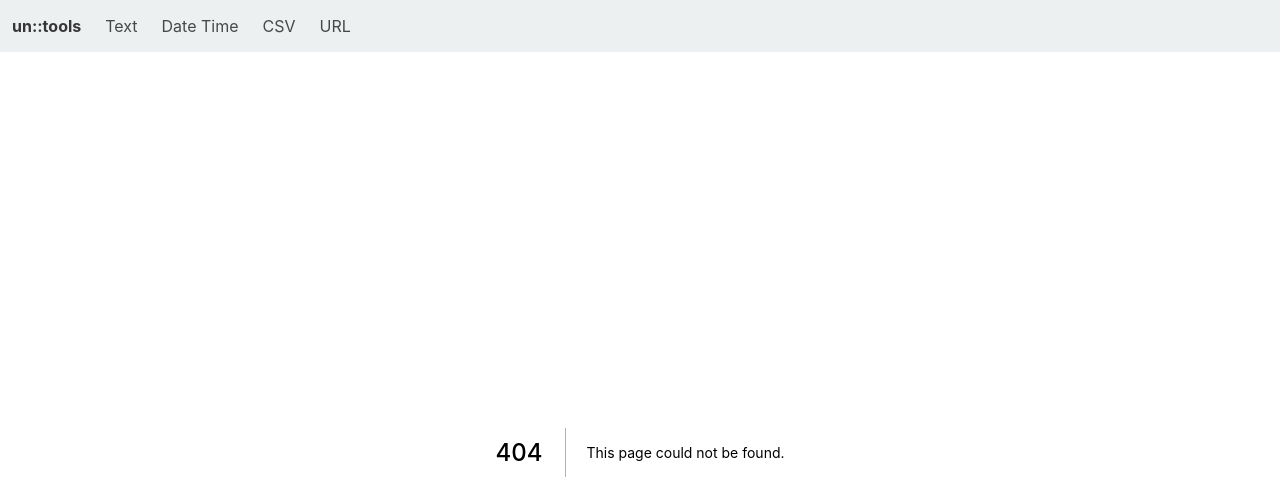
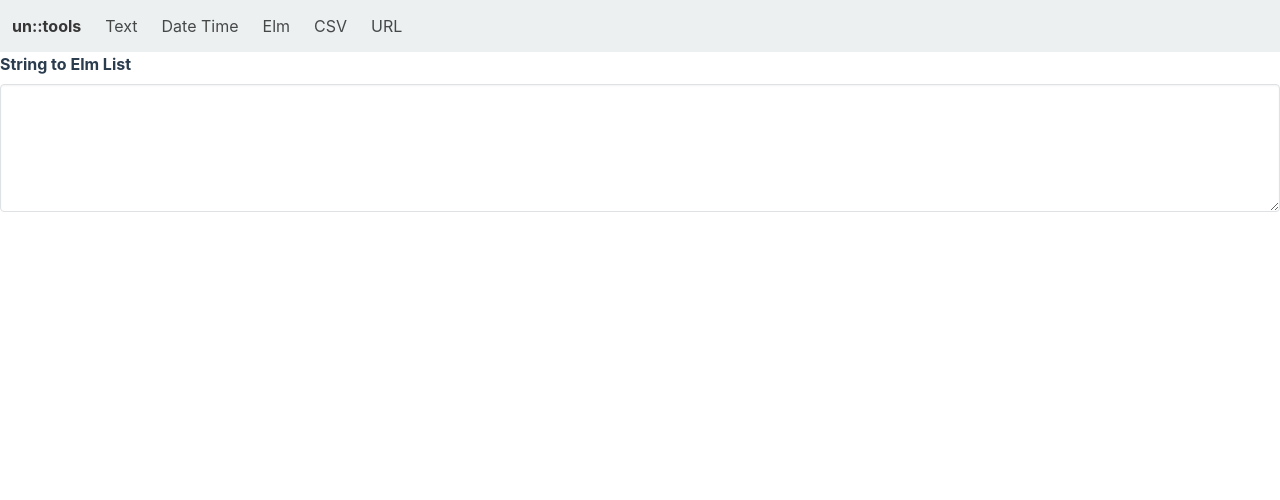
Before and after one commit to lettenj61-examples/unnecessary-tools, a Next.js app: page /elm in a window 1280 px wide. Before the commit this address had no page. Shown: the top 500 px of the page. Built offline with nearby package versions, Linux system fonts and the light colour scheme.

Commit message:
feat: Add Elm strings page

```diff
--- a/components/navigation.tsx
+++ b/components/navigation.tsx
@@ -20,6 +20,9 @@ export default function Navigation(): JSX.Element {
             <Link href="/datetime">
               <a className="navbar-item">Date Time</a>
             </Link>
+            <Link href="/elm">
+              <a className="navbar-item">Elm</a>
+            </Link>
             <Link href="/csv">
               <a className="navbar-item">CSV</a>
             </Link>
--- /dev/null
+++ b/pages/elm.tsx
@@ -0,0 +1,47 @@
+import Head from 'next/head'
+import { useState } from 'react'
+
+export default function Page() {
+  const [input, setInput] = useState('')
+  return (
+    <>
+      <Head>
+        <title>Elm Utilities | Unnecessary Tools</title>
+      </Head>
+
+      <div className="field">
+        <label className="label">String to Elm List</label>
+        <div className="control">
+          <textarea
+            className="textarea"
+            value={input}
+            onInput={(e) => setInput(e.currentTarget.value)}
+          ></textarea>
+        </div>
+      </div>
+
+      <div className="block">
+        {(input.length > 0) && (
+          <pre>
+            <code>
+              {toElmStringList(input)}
+            </code>
+          </pre>
+        )}
+      </div>
+    </>
+  )
+}
+
+function toElmStringList(str: string): string {
+  const lines = str.split(/\r?\n/g)
+  const stringLiterals = lines.map(
+    (elem, index) => `${index === 0 ? '[' : ','} "${escapeQuotes(elem)}"`
+  )
+
+  return stringLiterals.concat([']']).join('\n')
+}
+
+function escapeQuotes(str: string): string {
+  return str.replace(/\"/g, '\\"')
+}
```
